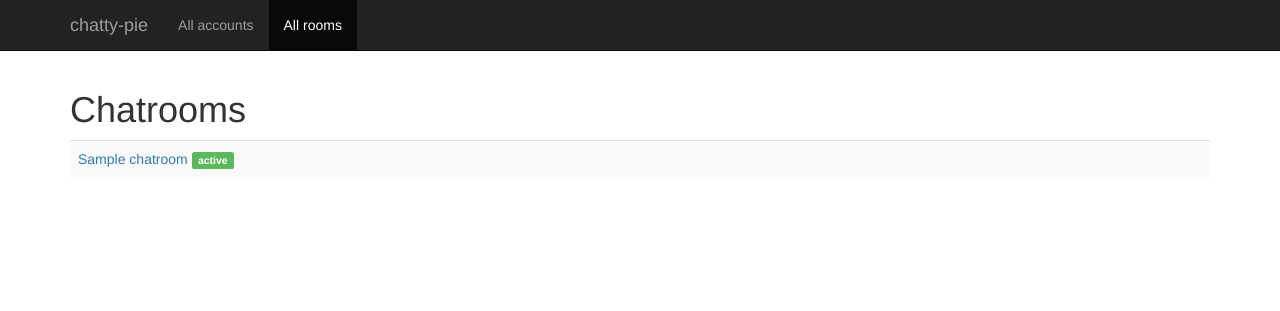
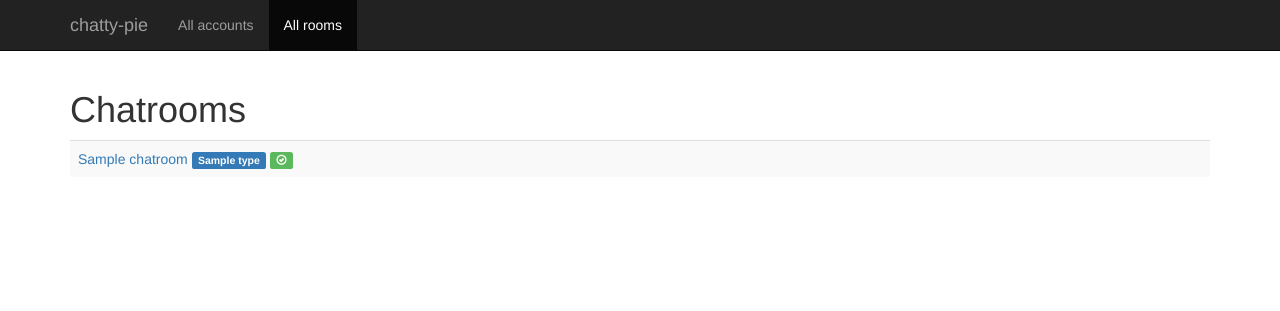
Before and after one commit to mingo/chatty-pie, a Python web app: template templates/all-rooms.html in a window 1280 px wide. Shown: the top 311 px of the page. Run offline with Jinja, Linux system fonts and the light colour scheme; the template is opened without the code that fills it: most values are stand-ins (such as "Sample title", 1, 10 or a date in 2020); some libraries are stand-ins or nearby versions.

Commit message:
Added the type & status on the all-rooms listing.

```diff
--- a/templates/all-rooms.html
+++ b/templates/all-rooms.html
@@ -30,10 +30,17 @@
     <h1>Chatrooms</h1>
     <table class="table table-striped">
         {% for chatroom in chatrooms %}
+            {% set suspended_room = chatroom.status == "suspended" %}
+            {% set trial_room = chatroom.type == "trial" %}
             <tr>
-                <td><a href="/rooms/view?id={{ chatroom.key.urlsafe() }}">{{ chatroom.name }}</a>
-                    <span title="status of this room"
-                          class="label label-{{ "success" if chatroom.status == "active" else "danger" }}">{{ chatroom.status }}</span>
+                <td>
+                    <a href="/rooms/view?id={{ chatroom.key.urlsafe() }}">{{ chatroom.name }}</a>
+                    <span title="The type of the room"
+                          class="label label-{{ "default" if trial_room else "primary" }}">{{ chatroom.type }}</span>
+                    <span class="label label-{{ "danger" if suspended_room else "success" }}"
+                          title="{{ chatroom.status }} room">
+                        <span class="glyphicon glyphicon-{{ "ban-circle" if suspended_room else "ok-circle" }}"></span>
+                    </span>
                 </td>
             </tr>
         {% endfor %}
```
